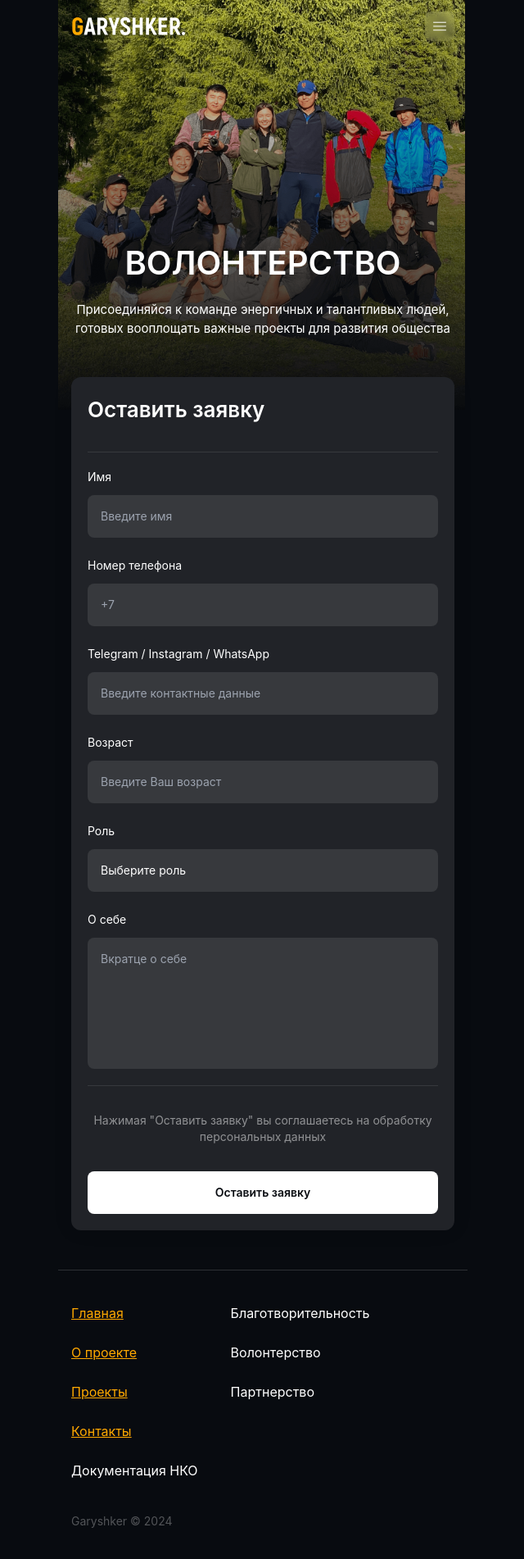
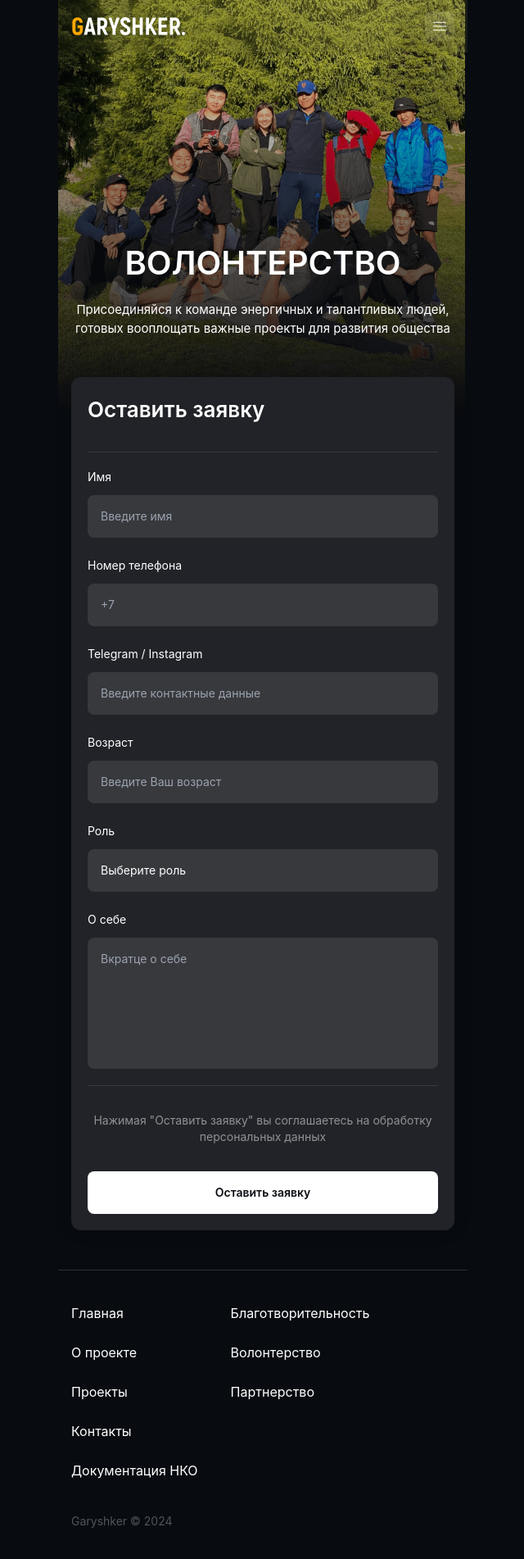
Before and after one commit to AmacioSlayer/garyshker, a React (Create React App) app: page /volunteering in a window 1280 px wide. Shown: the top 1902 px of the page at 82% size, without its empty margins (319-959 px from the left). Built offline with nearby package versions, Linux system fonts and the light colour scheme; a web font is replaced by a local one.

Commit message:
small fixes

```diff
--- a/src/components/common/footer.tsx
+++ b/src/components/common/footer.tsx
@@ -9,16 +9,24 @@ export default function Footer() {
       <div className="flex gap-10">
         <ul className="flex flex-col gap-6">
           <li>
-            <a href="#">Главная</a>
+            <a href="#" className="text-white no-underline">
+              Главная
+            </a>
           </li>
           <li>
-            <a href="#about">О проекте</a>
+            <a href="#about" className="text-white no-underline">
+              О проекте
+            </a>
           </li>
           <li>
-            <a href="#projects">Проекты</a>
+            <a href="#projects" className="text-white no-underline">
+              Проекты
+            </a>
           </li>
           <li>
-            <a href="#contact-us">Контакты</a>
+            <a href="#contact-us" className="text-white no-underline">
+              Контакты
+            </a>
           </li>
           <li>Документация НКО</li>
         </ul>
--- a/src/components/common/header.tsx
+++ b/src/components/common/header.tsx
@@ -34,11 +34,7 @@ export default function Header() {
 
   return (
     <>
-      <header
-        className={`flex items-center px-4 py-[14px] justify-between fixed top-0 left-0 right-0 z-10 ${
-          isSticky ? "backdrop-blur-3xl" : ""
-        }`}
-      >
+      <header className="flex items-center px-4 py-[14px] justify-between fixed top-0 left-0 right-0 z-10 backdrop-blur-3xl">
         <button onClick={() => navigate("/")}>
           <Logo />
         </button>
--- a/src/components/volunteering/form.tsx
+++ b/src/components/volunteering/form.tsx
@@ -145,7 +145,7 @@ export default function VolunteerForm() {
             />
           </div>
           <div className="flex flex-col gap-3 text-sm">
-            <label>Telegram / Instagram / WhatsApp</label>
+            <label>Telegram / Instagram</label>
             <input
               className={isTelegramValid ? "" : "invalid"}
               type="text"
@@ -190,6 +190,7 @@ export default function VolunteerForm() {
               <option value="SMM">SMM</option>
               <option value="Дизайнер">Дизайнер</option>
               <option value="Разработчик">Разработчик</option>
+              <option value="Другое">Другое</option>
             </select>
           </div>
           <div className="flex flex-col gap-3 text-sm">
--- a/src/index.css
+++ b/src/index.css
@@ -34,6 +34,10 @@ input::-webkit-inner-spin-button {
 /* Firefox */
 input[type="number"] {
   -moz-appearance: textfield;
+}
+
+#root {
+  @apply h-dvh; /* Safari-specific margin adjustment */
 }
 
 #root,
```
